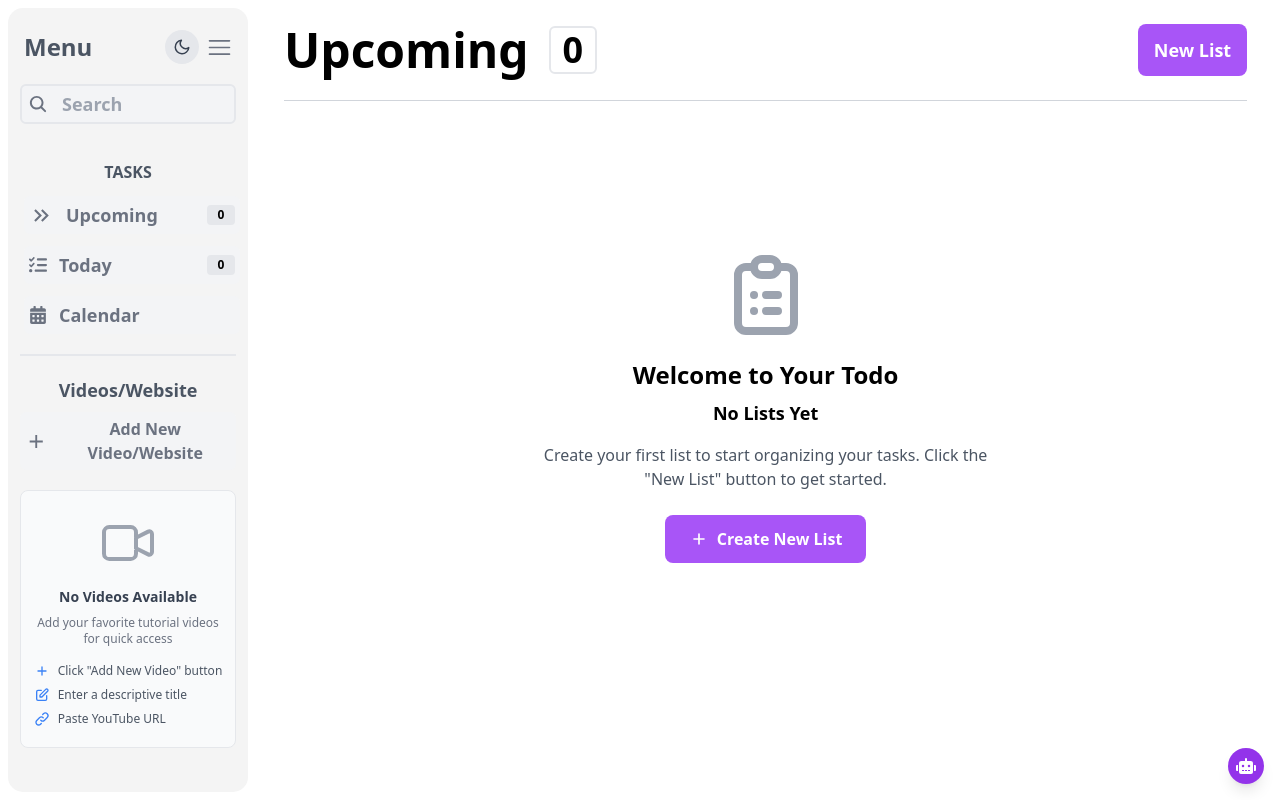
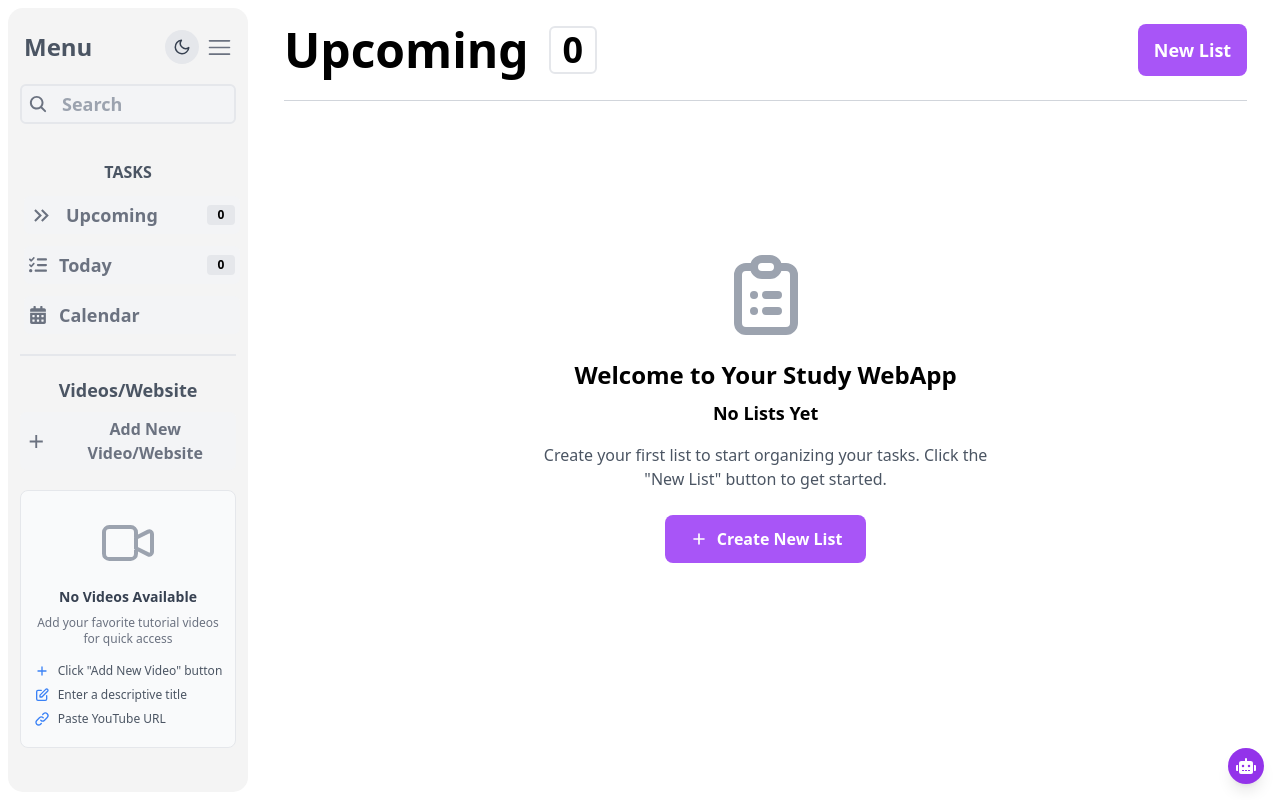
Before and after one commit to Pradeep-kumar-py/Todo-WebApp, a React (Vite) app: page / in a window 1280 px wide. Built offline with nearby package versions, Linux system fonts and the light colour scheme.

Commit message:
Update welcome message in Upcoming component to reflect application branding

```diff
--- a/src/components/Upcoming.jsx
+++ b/src/components/Upcoming.jsx
@@ -248,7 +248,7 @@ const Upcoming = () => {
                             <svg className="w-16 h-16 sm:w-20 sm:h-20 md:w-24 md:h-24 text-gray-400 dark:text-gray-600 mb-4" fill="none" stroke="currentColor" viewBox="0 0 24 24" xmlns="http://www.w3.org/2000/svg">
                                 <path strokeLinecap="round" strokeLinejoin="round" strokeWidth="2" d="M9 5H7a2 2 0 00-2 2v12a2 2 0 002 2h10a2 2 0 002-2V7a2 2 0 00-2-2h-2M9 5a2 2 0 002 2h2a2 2 0 002-2M9 5a2 2 0 012-2h2a2 2 0 012 2m-3 7h3m-3 4h3m-6-4h.01M9 16h.01"></path>
                             </svg>
-                            <h1 className="text-xl sm:text-2xl font-bold mb-2 dark:text-white">Welcome to Your Todo</h1>
+                            <h1 className="text-xl sm:text-2xl font-bold mb-2 dark:text-white">Welcome to Your Study WebApp</h1>
                             <h2 className="text-base sm:text-lg font-bold dark:text-white">No Lists Yet</h2>
                         </div>
                         <p className="text-gray-600 dark:text-gray-400 mb-6 max-w-sm sm:max-w-md">
```
